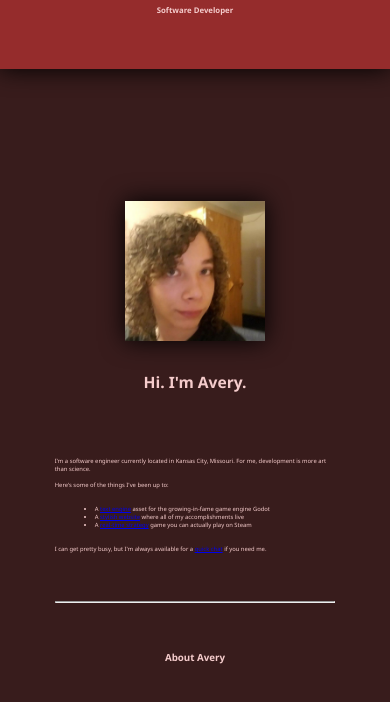
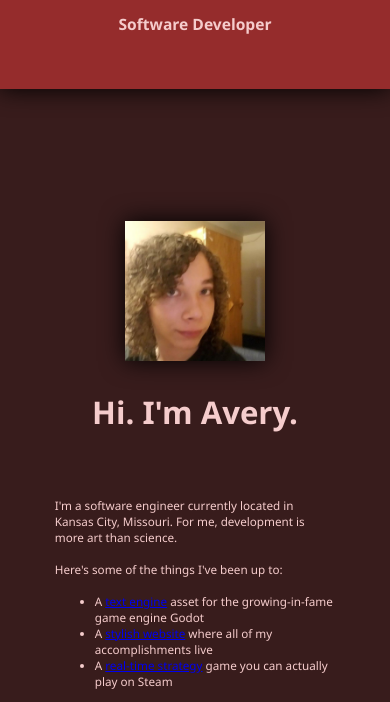
Before and after one commit to Sudospective/portfolio, a plain HTML site: page index.html in a window 390 px wide. Shown: the part 122-824 px from the top of the page. Drawn offline with Linux system fonts and the light colour scheme.

Commit message:
alright i lied its way too small on mobile

```diff
--- a/style.css
+++ b/style.css
@@ -81,3 +81,18 @@ footer {
     width: 100%;
     margin: auto;
 }
+@media screen and (max-width: 600px) {
+    h1 {
+        font-size: 8vw;
+    }
+    h2 {
+        font-size: 5vw;
+    }
+    h3 {
+        font-size: 4vw;
+    }
+    #main-content p,
+    #main-content li {
+        font-size: 3vw;
+    }
+}
```
